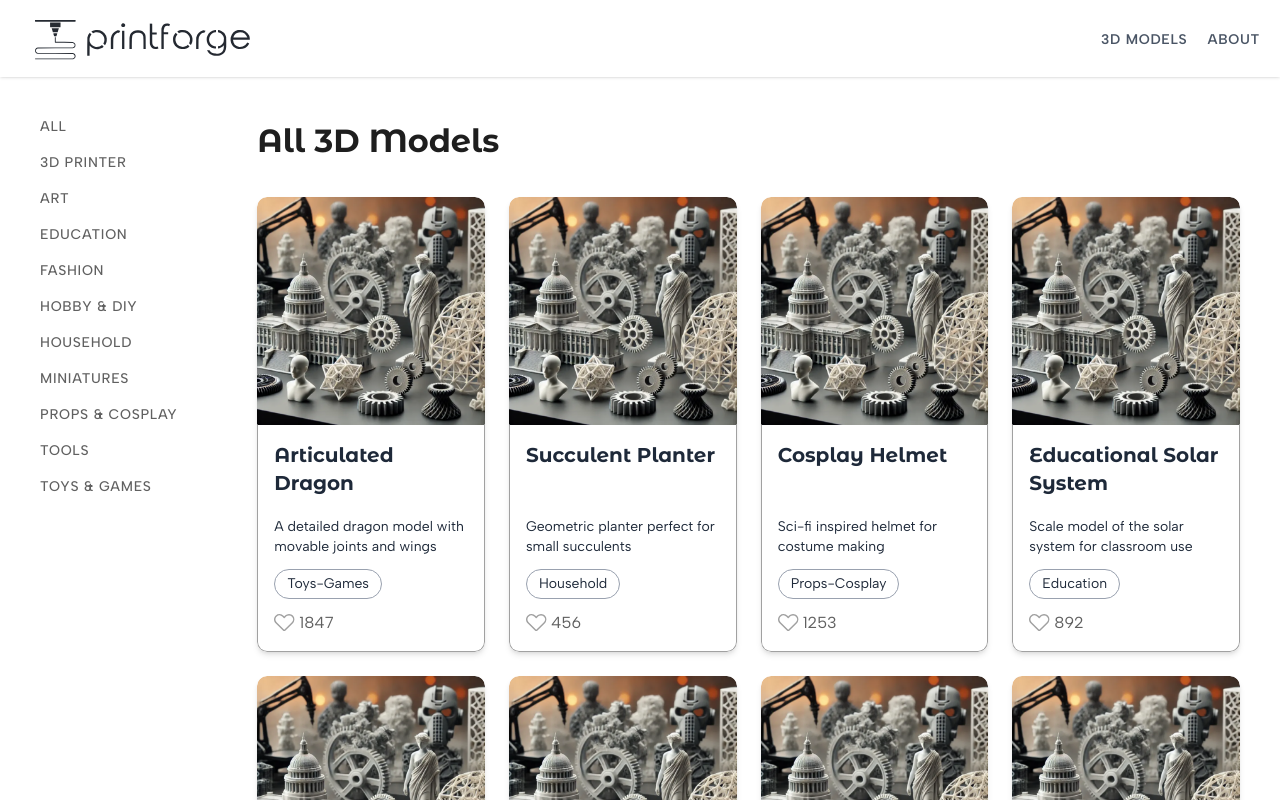
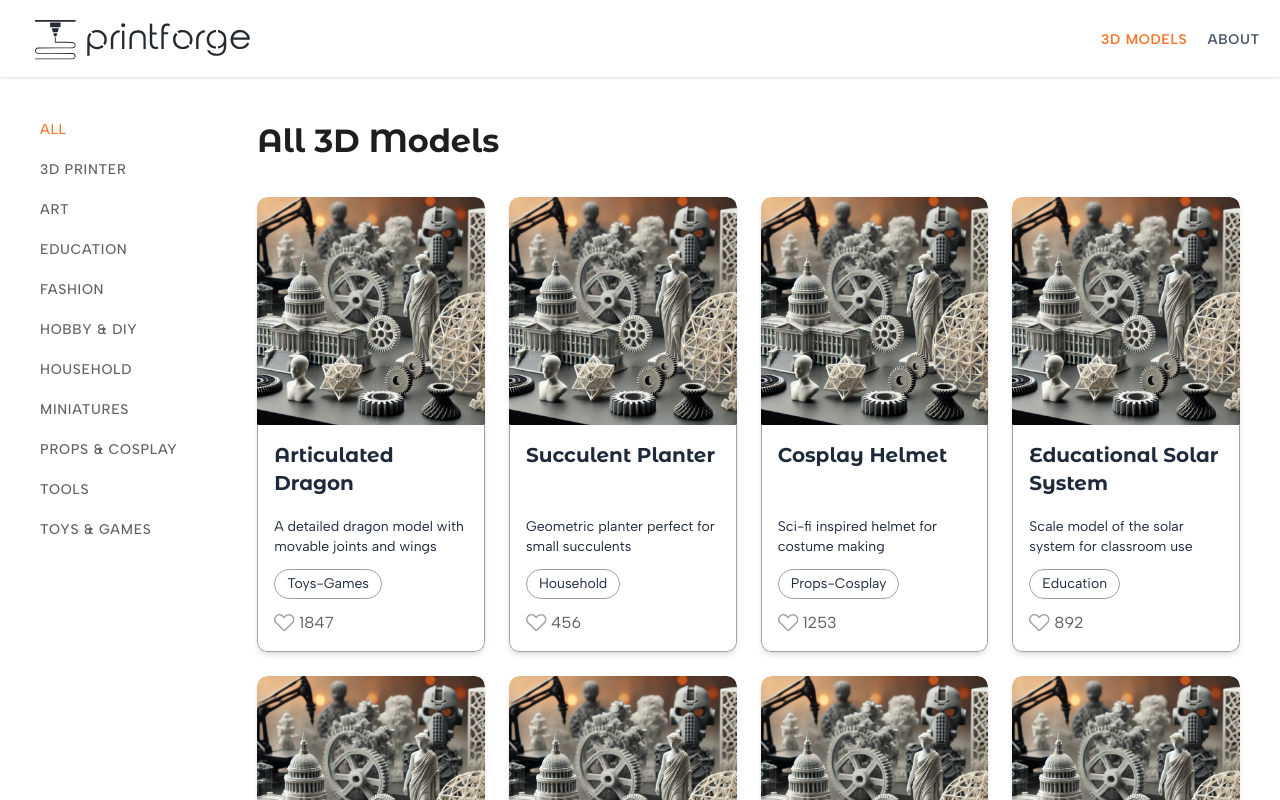
Before and after one commit to svenvos/print-forge, a Next.js app: page /3d-models in a window 1280 px wide. Shown: the top 800 px of the page. Built offline with nearby package versions, Linux system fonts and the light colour scheme.

Commit message:
Added a check for styling the active links

```diff
--- a/app/components/CategoriesNavbar.tsx
+++ b/app/components/CategoriesNavbar.tsx
@@ -1,26 +1,27 @@
+"use client";
+
 import { getAllCategories } from "@/app/lib/categories";
-import Link from "next/link";
+import NavLink from "./NavLink";
 import type { Category } from "@/app/lib/categories";
 import type { JSX } from "react";
+import { usePathname } from "next/navigation";
 
 export default function CategoriesNavbar() {
+    const pathname = usePathname();
     const categories: Category[] = getAllCategories();
     const categoryElements: JSX.Element[] = categories.map((category: Category): JSX.Element => {
         return (
-            <li key={category.slug}>
-                <Link href={`/3d-models/categories/${category.slug}`}>{category.displayName}</Link>
-            </li>
+            <NavLink key={category.slug} href={`/3d-models/categories/${category.slug}`} isActive={pathname === `/3d-models/categories/${category.slug}`}>{category.displayName}</NavLink>
         );
     });
 
     return (
-        <nav className="px-5 sm:px-0 sm:pl-10">
-            <ul className="flex gap-4 text-[#606060] font-medium text-sm overflow-scroll text-nowrap uppercase tracking-wider sm:flex-col">
-                <li>
-                    <Link href="/3d-models">All</Link>
-                </li>
+        <nav className="bg-white sticky top-0 p-5 z-10 sm:p-0 sm:pl-10 sm:z-0">
+            <ul className="flex gap-4 text-[#606060] font-medium overflow-x-auto text-nowrap sm:flex-col">
+                <NavLink href="/3d-models" isActive={pathname === "/3d-models"}>All</NavLink>
                 {categoryElements}
             </ul>
+            <div className="absolute top-0 right-0 w-12 h-full pointer-events-none bg-gradient-to-l from-white to-transparent md:hidden" />
         </nav>
     );
 }
--- /dev/null
+++ b/app/components/NavLink.tsx
@@ -0,0 +1,16 @@
+import Link from "next/link";
+import type { ReactNode } from "react";
+
+type NavLinkProps = {
+    href: string,
+    children: ReactNode,
+    isActive?: boolean
+};
+
+export default function NavLink({ href, children, isActive }: NavLinkProps) {
+    return (
+        <li>
+            <Link href={href} className={`text-sm uppercase tracking-wider transition-colors hover:text-orange-accent ${isActive ? "text-orange-accent" : ""}`}>{children}</Link>
+        </li>
+    );
+}
--- a/app/components/Navbar.tsx
+++ b/app/components/Navbar.tsx
@@ -1,11 +1,17 @@
+"use client";
+
+import { usePathname } from "next/navigation";
 import Image from "next/image";
 import Link from "next/link";
+import NavLink from "./NavLink";
 import mobileLogo from "@/public/mobile-logo.svg";
 import desktopLogo from "@/public/desktop-logo.svg";
 
 export default function Navbar() {
+    const pathname = usePathname();
+
     return (
-        <header className="bg-white px-5 py-2 flex justify-between items-center sticky top-0 shadow z-9999">
+        <header className="bg-white px-5 py-2 flex justify-between items-center sticky top-0 shadow z-1">
             <Link href="/">
                 <Image
                     src={mobileLogo}
@@ -23,13 +29,9 @@ export default function Navbar() {
                 />
             </Link>
             <nav>
-                <ul className="flex items-center gap-5 text-gray-600">
-                    <li>
-                        <Link href="/3d-models" className="uppercase text-sm font-semibold tracking-wider">3D models</Link>
-                    </li>
-                    <li>
-                        <Link href="/about" className="uppercase text-sm font-semibold tracking-wider">About</Link>
-                    </li>
+                <ul className="flex items-center gap-5 text-gray-600 font-semibold">
+                    <NavLink href="/3d-models" isActive={pathname.includes("/3d-models")}>3D models</NavLink>
+                    <NavLink href="/about" isActive={pathname === "/about"}>About</NavLink>
                 </ul>
             </nav>
         </header>
```
